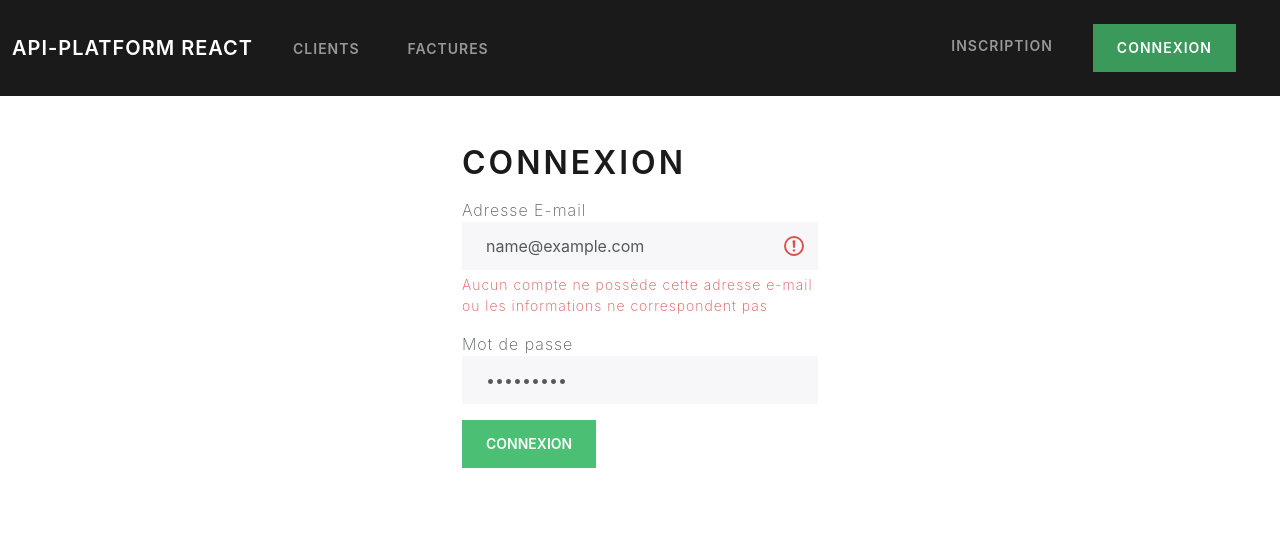
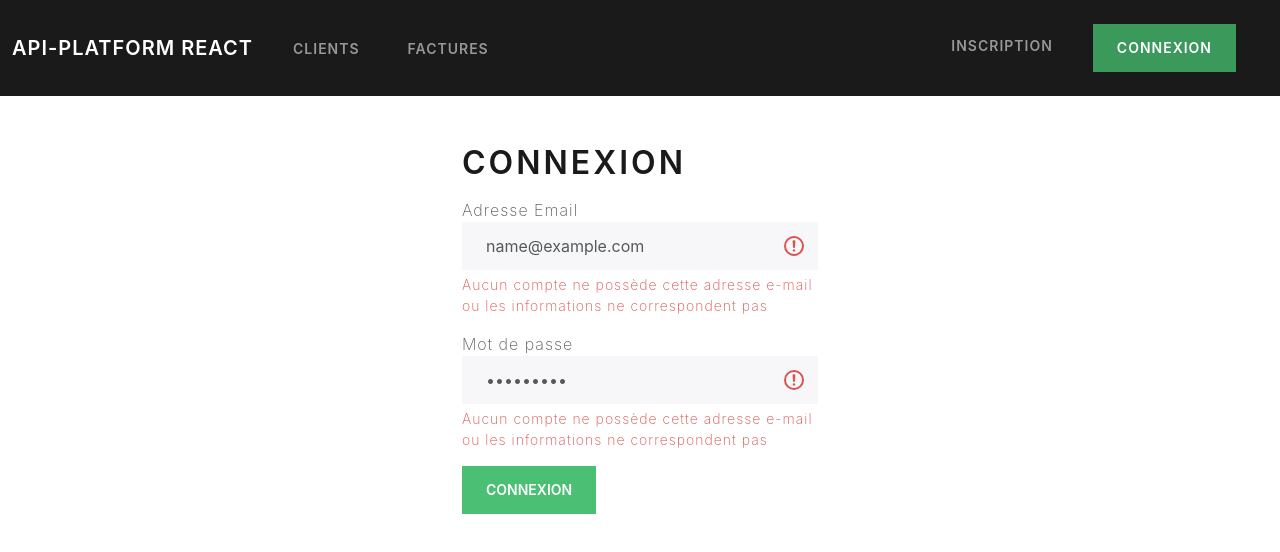
Before and after one commit to webepse/reactapi2022, a React (Create React App) app: page /login in a window 1280 px wide. Both pictures are taken after typing "name@example.com", "Sample123" into the empty fields and a click on the button "CONNEXION". Shown: the top 552 px of the page. Built offline with nearby package versions, Linux system fonts and the light colour scheme; no server answers.

Commit message:
cours 11 - formulaire v1

```diff
--- a/src/App.js
+++ b/src/App.js
@@ -9,6 +9,7 @@
 import authAPI from './services/authAPI';
 import PrivateRoute from "./components/PrivateRoute"
 import AuthContext from './contexts/AuthContext'
+import CustomerPage from './pages/CustomerPage'
 
 authAPI.setup()
 
@@ -34,6 +35,11 @@
               </PrivateRoute>
             }/>
             <Route path="/customerspage" element={<CustomersPageWithPagination />} />
+            <Route path="/customers/:id" element={
+              <PrivateRoute>
+                <CustomerPage />
+              </PrivateRoute>
+            } />
             <Route path="/customers" element={
               <PrivateRoute>
                 <CustomersPage />
--- /dev/null
+++ b/src/components/forms/Field.jsx
@@ -0,0 +1,23 @@
+const Field = ({name, label, value, onChange, placeholder = "", type="text", error=""}) => {
+    return (
+        <div className="my-3">
+            <label htmlFor={name}>{label}</label>
+            <input
+                type={type}
+                value={value}
+                onChange={onChange}
+                placeholder={placeholder || label}
+                name={name}
+                id={name}
+                className={"form-control" + (error && " is-invalid")}
+            />
+            {
+                error && (
+                    <p className="invalid-feedback">{error}</p>
+                )
+            }
+        </div>
+     );
+}
+
+export default Field;
--- /dev/null
+++ b/src/pages/CustomerPage.jsx
@@ -0,0 +1,99 @@
+import {useEffect, useState} from 'react';
+import Field from '../components/forms/Field';
+import { Link, useNavigate, useParams } from 'react-router-dom';
+import customersAPI from '../services/customersAPI';
+
+const CustomerPage = (props) => {
+
+    var {id = "new"} = useParams()
+    const navigate = useNavigate()
+
+    const [editing, setEditing] = useState(false) // pour savoir si on édite ou non
+
+    const [customer, setCustomer] = useState({
+        lastName: "",
+        firstName: "",
+        email: "",
+        company: ""
+    })
+
+    const [errors, setErrors] = useState({
+        lastName: "",
+        firstName: "",
+        email: "",
+        company: ""
+    })
+
+      // récup le customer en question en fonction de l'id si on est en mode édition
+      const fetchCustomer = async id => {
+        try{
+            const {firstName, lastName, email, company} = await customersAPI.find(id)
+            setCustomer({firstName, lastName, email, company})
+        }catch(error){
+            // notif
+            navigate("/customers", {replace: true})
+        }
+    }
+
+    useEffect(()=>{
+        if(id !== "new")
+        {
+            setEditing(true)
+            fetchCustomer(id)
+        }
+    },[id])
+
+    const handleChange = (event) => {
+        // const value = event.currentTarget.value
+        // const name = event.currentTarget.name
+        const {name, value} = event.currentTarget
+        setCustomer({...customer, [name]:value})
+    }
+
+    return (
+        <>
+            {!editing ? <h1>Création d'un client</h1> : <h1>Modification d'un client</h1>}
+            <form>
+                <Field
+                    name="lastName"
+                    label="Nom de famille"
+                    placeholder='Nom de famille du client'
+                    value={customer.lastName}
+                    onChange={handleChange}
+                    error={errors.lastName}
+                />
+                <Field
+                    name="firstName"
+                    label="Prénom"
+                    placeholder='Prénom du client'
+                    value={customer.firstName}
+                    onChange={handleChange}
+                    error={errors.firstName}
+                />
+                <Field
+                    name="email"
+                    label="Adresse E-mail"
+                    placeholder='Adresse E-mail du client'
+                    value={customer.email}
+                    onChange={handleChange}
+                    error={errors.email}
+                />
+                <Field
+                    name="company"
+                    label="Entreprise"
+                    placeholder='Entreprise du client'
+                    value={customer.company}
+                    onChange={handleChange}
+                    error={errors.company}
+                />
+                <div className="my-3">
+                    <button type="submit" className='btn btn-success'>Enregistrer</button>
+                    <Link to="/customers" className='btn btn-secondary'>Retour aux clients</Link>
+                </div>
+
+            </form>
+        </>
+     );
+}
+
+export default CustomerPage;
--- a/src/pages/CustomersPage.jsx
+++ b/src/pages/CustomersPage.jsx
@@ -1,6 +1,7 @@
 import {useState, useEffect} from 'react';
 import Pagination from '../components/Pagination';
 import customersAPI from '../services/customersAPI';
+import { Link } from 'react-router-dom';
 
 const CustomersPage = (props) => {
 
@@ -103,10 +104,11 @@
                             <td className="text-center">{customer.totalAmount.toLocaleString()}€</td>
                             <td className="text-center">{customer.unpaidAmount.toLocaleString()}€</td>
                             <td>
+                                <Link className='btn btn-sm btn-warning m-1' to={`/customers/${customer.id}`}>Editer</Link>
                                 <button
                                     disabled={customer.invoices.length > 0}
                                     onClick={()=> handleDelete(customer.id)}
-                                    className="btn btn-sm btn-danger">Supprimer</button>
+                                    className="btn btn-sm btn-danger m-1">Supprimer</button>
                             </td>
                         </tr>
                     ))}
--- a/src/pages/LoginPage.jsx
+++ b/src/pages/LoginPage.jsx
@@ -2,6 +2,7 @@
 import authAPI from '../services/authAPI';
 import { useNavigate } from 'react-router-dom';
 import AuthContext from '../contexts/AuthContext';
+import Field from '../components/forms/Field';
 
 const LoginPage = (props) => {
 
@@ -45,33 +46,26 @@
                 <div className="col-4 offset-4">
                     <h1>Connexion</h1>
                     <form onSubmit={handleSubmit}>
-                        <div className="form-group my-3">
-                            <label htmlFor="username">Adresse E-mail</label>
-                            <input
-                                type="email"
+
+                            <Field
+                                label="Adresse Email"
+                                name="username"
                                 value={credentials.username}
                                 onChange={handleChange}
-                                placeholder='Adresse E-mail de connexion'
-                                name="username"
-                                id="username"
-                                className={"form-control" + (error && " is-invalid")}
+                                placeholder="Adresse E-mail de connexion"
+                                error={error}
                             />
-                            {error && (
-                                <p className='invalid-feedback'>{error}</p>
-                            )}
-                        </div>
-                        <div className="form-group my-3">
-                            <label htmlFor="password">Mot de passe</label>
-                            <input
-                                type="password"
+
+                            <Field
+                                label="Mot de passe"
+                                name="password"
                                 value={credentials.password}
                                 onChange={handleChange}
-                                placeholder='Mot de passe'
-                                id="password"
-                                name="password"
-                                className='form-control'
+                                placeholder="Mot de passe"
+                                error={error}
+                                type="password"
                             />
-                        </div>
+
                         <div className="form-group my-3">
                             <button className='btn btn-success'>Connexion</button>
                         </div>
--- a/src/services/customersAPI.js
+++ b/src/services/customersAPI.js
@@ -3,6 +3,11 @@
 function findAll(){
     return Axios.get("http://127.0.0.1:8000/api/customers/")
                 .then(response => response.data['hydra:member'])
+}
+
+function find(id){
+    return Axios.get(`http://127.0.0.1:8000/api/customers/${id}`)
+                .then(response => response.data)
 }
 
 function deleteCustomer(id){
@@ -11,5 +16,6 @@
 
 export default {
     findAll : findAll,
+    find: find,
     delete: deleteCustomer
 }
```
